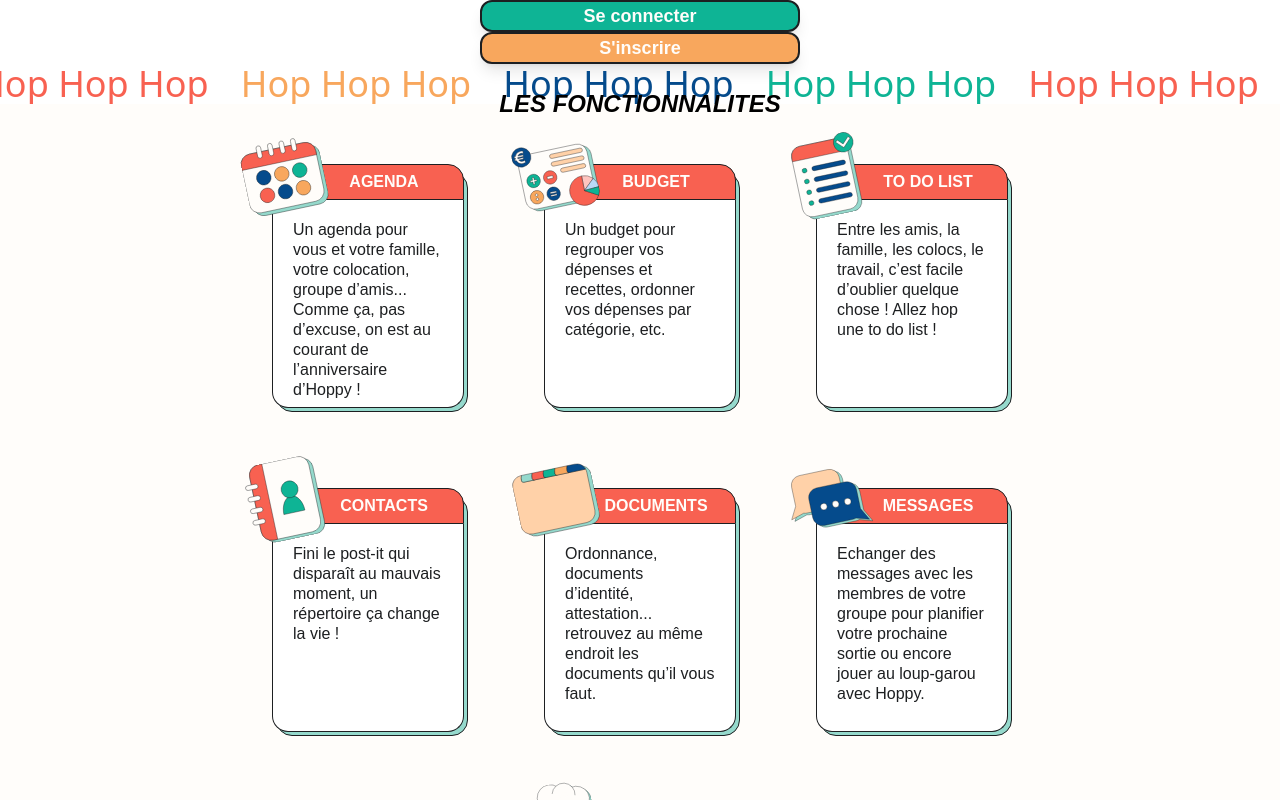
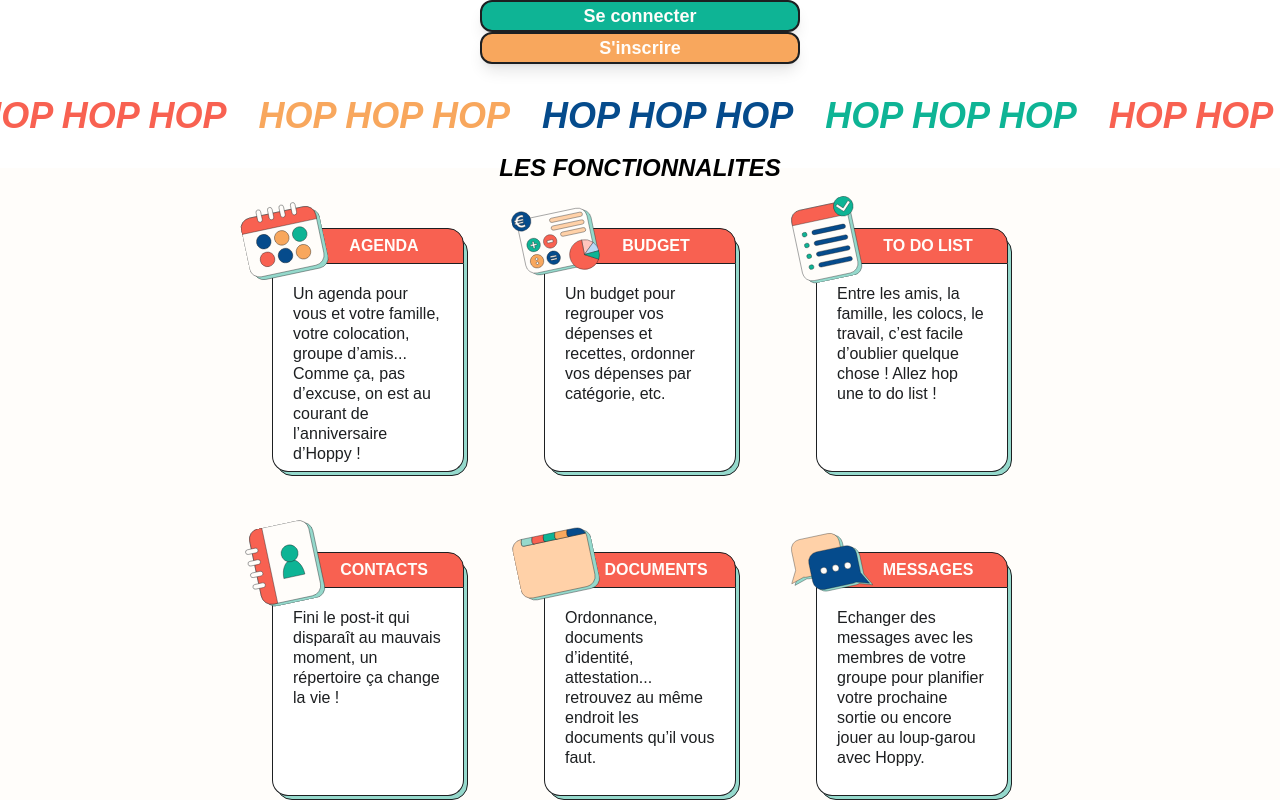
Before and after one commit to SihemN/P3-HOPHOPHOP, a React (Vite) app in the folder frontend/: page /index in a window 1280 px wide. Shown: the top 800 px of the page. Built offline with nearby package versions, Linux system fonts and the light colour scheme; a web font is replaced by a local one.

Commit message:
modification font

```diff
--- a/frontend/src/components/Bandeau.jsx
+++ b/frontend/src/components/Bandeau.jsx
@@ -2,50 +2,50 @@ import React from "react";
 
 function Bandeau() {
   return (
-    <div className="inline ">
+    <div className="inline font-Puffin-Display-Soft font-black italic text-2xl m-1">
       <div className="relative flex overflow-x-hidden">
         <div className="top-0 animate-marquee whitespace-nowrap">
-          <span className="text-4xl mx-4 text-green-default">Hop Hop Hop</span>
-          <span className="text-4xl mx-4 text-red-default">Hop Hop Hop</span>
-          <span className="text-4xl mx-4 text-orange-default">Hop Hop Hop</span>
-          <span className="text-4xl mx-4 text-blue-default">Hop Hop Hop</span>
-          <span className="text-4xl mx-4 text-green-default">Hop Hop Hop</span>
-          <span className="text-4xl mx-4 text-red-default">Hop Hop Hop</span>
-          <span className="text-4xl mx-4 text-orange-default">Hop Hop Hop</span>
-          <span className="text-4xl mx-4 text-blue-default">Hop Hop Hop</span>
+          <span className="text-4xl mx-4 text-green-default">HOP HOP HOP</span>
+          <span className="text-4xl mx-4 text-red-default">HOP HOP HOP</span>
+          <span className="text-4xl mx-4 text-orange-default">HOP HOP HOP</span>
+          <span className="text-4xl mx-4 text-blue-default">HOP HOP HOP</span>
+          <span className="text-4xl mx-4 text-green-default">HOP HOP HOP</span>
+          <span className="text-4xl mx-4 text-red-default">HOP HOP HOP</span>
+          <span className="text-4xl mx-4 text-orange-default">HOP HOP HOP</span>
+          <span className="text-4xl mx-4 text-blue-default">HOP HOP HOP</span>
         </div>
 
         <div className="absolute top-0  animate-marquee2 whitespace-nowrap">
-          <span className="text-4xl mx-4 text-green-default">Hop Hop Hop</span>
-          <span className="text-4xl mx-4 text-red-default">Hop Hop Hop</span>
-          <span className="text-4xl mx-4 text-orange-default">Hop Hop Hop</span>
-          <span className="text-4xl mx-4 text-blue-default">Hop Hop Hop</span>
-          <span className="text-4xl mx-4 text-green-default">Hop Hop Hop</span>
-          <span className="text-4xl mx-4 text-red-default">Hop Hop Hop</span>
-          <span className="text-4xl mx-4 text-orange-default">Hop Hop Hop</span>
-          <span className="text-4xl mx-4 text-blue-default">Hop Hop Hop</span>
+          <span className="text-4xl mx-4 text-green-default">HOP HOP HOP</span>
+          <span className="text-4xl mx-4 text-red-default">HOP HOP HOP</span>
+          <span className="text-4xl mx-4 text-orange-default">HOP HOP HOP</span>
+          <span className="text-4xl mx-4 text-blue-default">HOP HOP HOP</span>
+          <span className="text-4xl mx-4 text-green-default">HOP HOP HOP</span>
+          <span className="text-4xl mx-4 text-red-default">HOP HOP HOP</span>
+          <span className="text-4xl mx-4 text-orange-default">HOP HOP HOP</span>
+          <span className="text-4xl mx-4 text-blue-default">HOP HOP HOP</span>
         </div>
 
         <div className="top-0 animate-marquee3 whitespace-nowrap">
-          <span className="text-4xl mx-4 text-green-default">Hop Hop Hop</span>
-          <span className="text-4xl mx-4 text-red-default">Hop Hop Hop</span>
-          <span className="text-4xl mx-4 text-orange-default">Hop Hop Hop</span>
-          <span className="text-4xl mx-4 text-blue-default">Hop Hop Hop</span>
-          <span className="text-4xl mx-4 text-green-default">Hop Hop Hop</span>
-          <span className="text-4xl mx-4 text-red-default">Hop Hop Hop</span>
-          <span className="text-4xl mx-4 text-orange-default">Hop Hop Hop</span>
-          <span className="text-4xl mx-4 text-blue-default">Hop Hop Hop</span>
+          <span className="text-4xl mx-4 text-green-default">HOP HOP HOP</span>
+          <span className="text-4xl mx-4 text-red-default">HOP HOP HOP</span>
+          <span className="text-4xl mx-4 text-orange-default">HOP HOP HOP</span>
+          <span className="text-4xl mx-4 text-blue-default">HOP HOP HOP</span>
+          <span className="text-4xl mx-4 text-green-default">HOP HOP HOP</span>
+          <span className="text-4xl mx-4 text-red-default">HOP HOP HOP</span>
+          <span className="text-4xl mx-4 text-orange-default">HOP HOP HOP</span>
+          <span className="text-4xl mx-4 text-blue-default">HOP HOP HOP</span>
         </div>
 
         <div className="top-0 animate-marquee4 whitespace-nowrap">
-          <span className="text-4xl mx-4 text-green-default">Hop Hop Hop</span>
-          <span className="text-4xl mx-4 text-red-default">Hop Hop Hop</span>
-          <span className="text-4xl mx-4 text-orange-default">Hop Hop Hop</span>
-          <span className="text-4xl mx-4 text-blue-default">Hop Hop Hop</span>
-          <span className="text-4xl mx-4 text-green-default">Hop Hop Hop</span>
-          <span className="text-4xl mx-4 text-red-default">Hop Hop Hop</span>
-          <span className="text-4xl mx-4 text-orange-default">Hop Hop Hop</span>
-          <span className="text-4xl mx-4 text-blue-default">Hop Hop Hop</span>
+          <span className="text-4xl mx-4 text-green-default">HOP HOP HOP</span>
+          <span className="text-4xl mx-4 text-red-default">HOP HOP HOP</span>
+          <span className="text-4xl mx-4 text-orange-default">HOP HOP HOP</span>
+          <span className="text-4xl mx-4 text-blue-default">HOP HOP HOP</span>
+          <span className="text-4xl mx-4 text-green-default">HOP HOP HOP</span>
+          <span className="text-4xl mx-4 text-red-default">HOP HOP HOP</span>
+          <span className="text-4xl mx-4 text-orange-default">HOP HOP HOP</span>
+          <span className="text-4xl mx-4 text-blue-default">HOP HOP HOP</span>
         </div>
       </div>
     </div>
```
